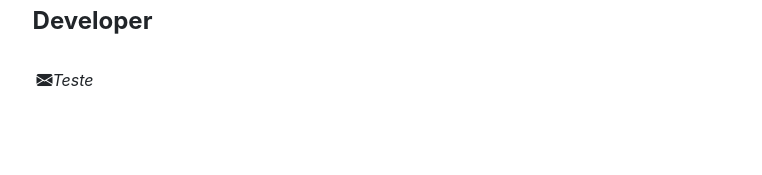
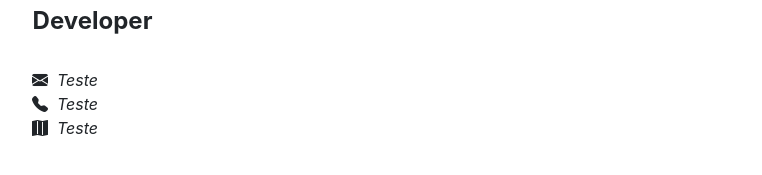
Before and after one commit to JackpotLT/site-lucas, a plain HTML site: page index.html in a window 1280 px wide. Shown: the part 199-374 px from the top of the page, without its empty margins (215-977 px from the left). Drawn offline with nearby package versions, Linux system fonts and the light colour scheme.

Commit message:
atualizaçao de icones

```diff
--- a/index.html
+++ b/index.html
@@ -53,7 +53,9 @@
           <h4> <b>Developer</b></h4>
           <br>
 
-          <i class="bi bi-envelope-fill">Teste</i>
+          <i class="bi bi-envelope-fill">&nbsp Teste</i><br>
+          <i class="bi bi-telephone-fill">&nbsp Teste</i><br>
+          <i class="bi bi-map-fill">&nbsp Teste</i>
 
         </div>
 
```
